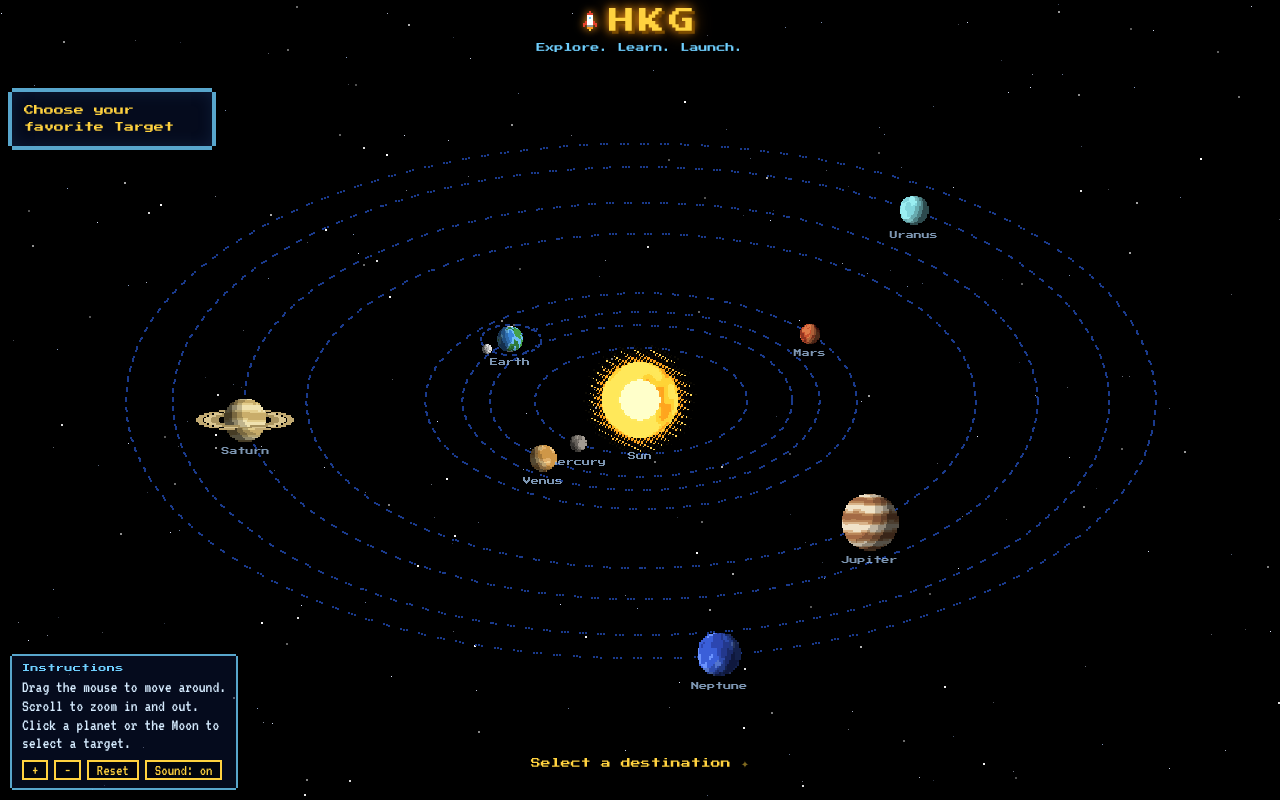
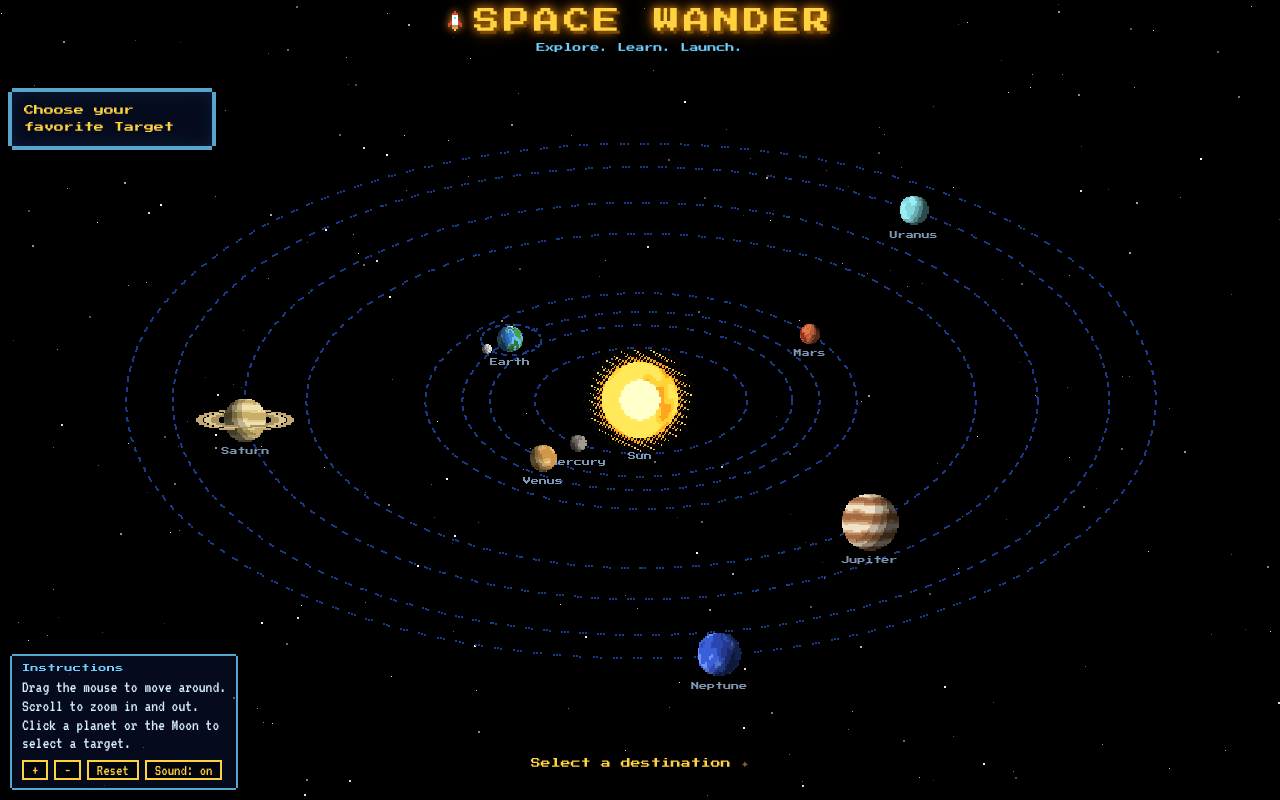
Before and after one commit to viluuaerotech-source/NASA_Journey, a plain HTML site: page index.html in a window 1280 px wide. Both pictures are taken after a click on the button "Skip ▸". Drawn offline with Linux system fonts and the light colour scheme.

Commit message:
Update index.html

```diff
--- a/index.html
+++ b/index.html
@@ -17,7 +17,7 @@
      ===================================================================== -->
 <div id="opening" class="intro">
 <canvas id="c"></canvas>
-<div id="title" class="intro"><b><svg width="18" height="20" viewBox="0 0 9 10" shape-rendering="crispEdges" aria-hidden="true"><path fill="#e5432f" d="M4 0h1v1H4zM3 1h3v1H3zM2 5h1v1H2zM6 5h1v1H6zM1 6h2v1H1zM6 6h2v1H6zM1 7h1v1H1zM7 7h1v1H7z"/><path fill="#fff" d="M3 2h3v5H3z"/><path fill="#6fd0ff" d="M4 3h1v1H4z"/><path fill="#999" d="M3 7h3v1H3z"/><path fill="#ff9d1c" d="M3 8h3v1H3z"/><path fill="#ffd23f" d="M4 9h1v1H4z"/></svg>HKG</b><i>Explore. Learn. Launch.</i></div>
+<div id="title" class="intro"><b><svg width="18" height="20" viewBox="0 0 9 10" shape-rendering="crispEdges" aria-hidden="true"><path fill="#e5432f" d="M4 0h1v1H4zM3 1h3v1H3zM2 5h1v1H2zM6 5h1v1H6zM1 6h2v1H1zM6 6h2v1H6zM1 7h1v1H1zM7 7h1v1H7z"/><path fill="#fff" d="M3 2h3v5H3z"/><path fill="#6fd0ff" d="M4 3h1v1H4z"/><path fill="#999" d="M3 7h3v1H3z"/><path fill="#ff9d1c" d="M3 8h3v1H3z"/><path fill="#ffd23f" d="M4 9h1v1H4z"/></svg>SPACE WANDER</b><i>Explore. Learn. Launch.</i></div>
 <aside id="hint" class="panel hid"><p>Choose your favorite Target</p></aside>
 <div id="surf"><div id="win"><div id="stage"><canvas id="core" aria-hidden="true"></canvas><canvas id="big" aria-hidden="true"></canvas><canvas id="big2" aria-hidden="true"></canvas><canvas id="ice" aria-hidden="true"></canvas></div></div><div id="lg"></div><div id="hs"></div></div>
 <div id="lcol" class="col">
```
